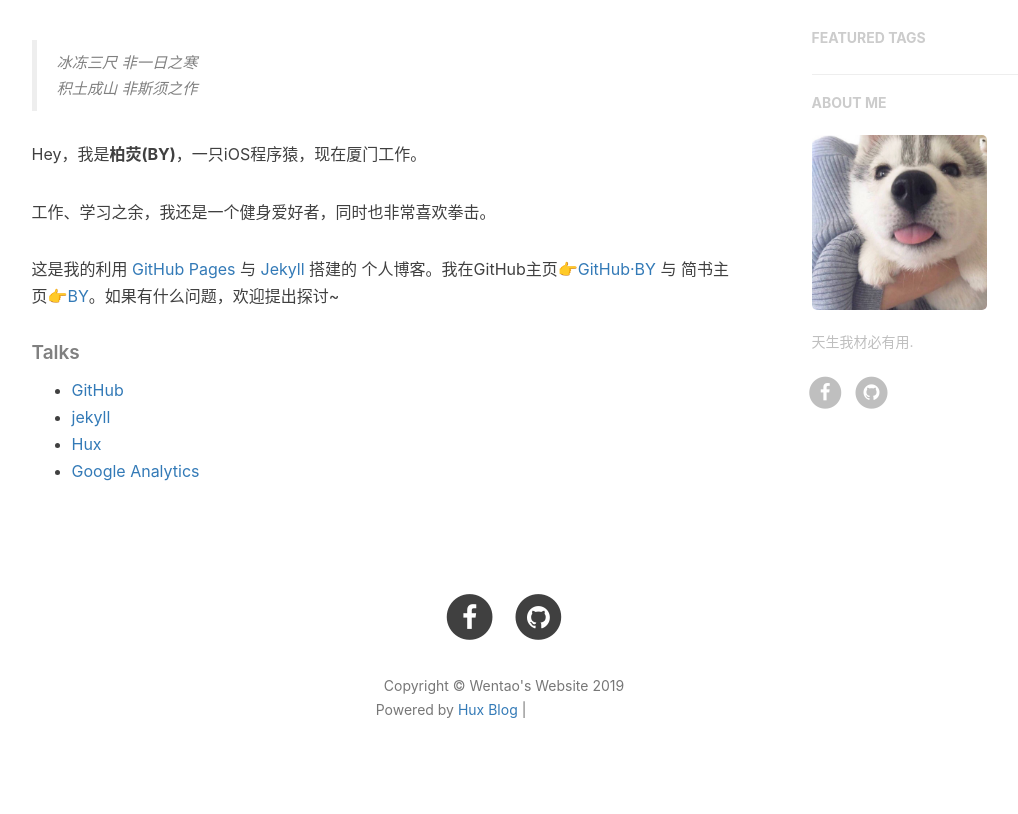
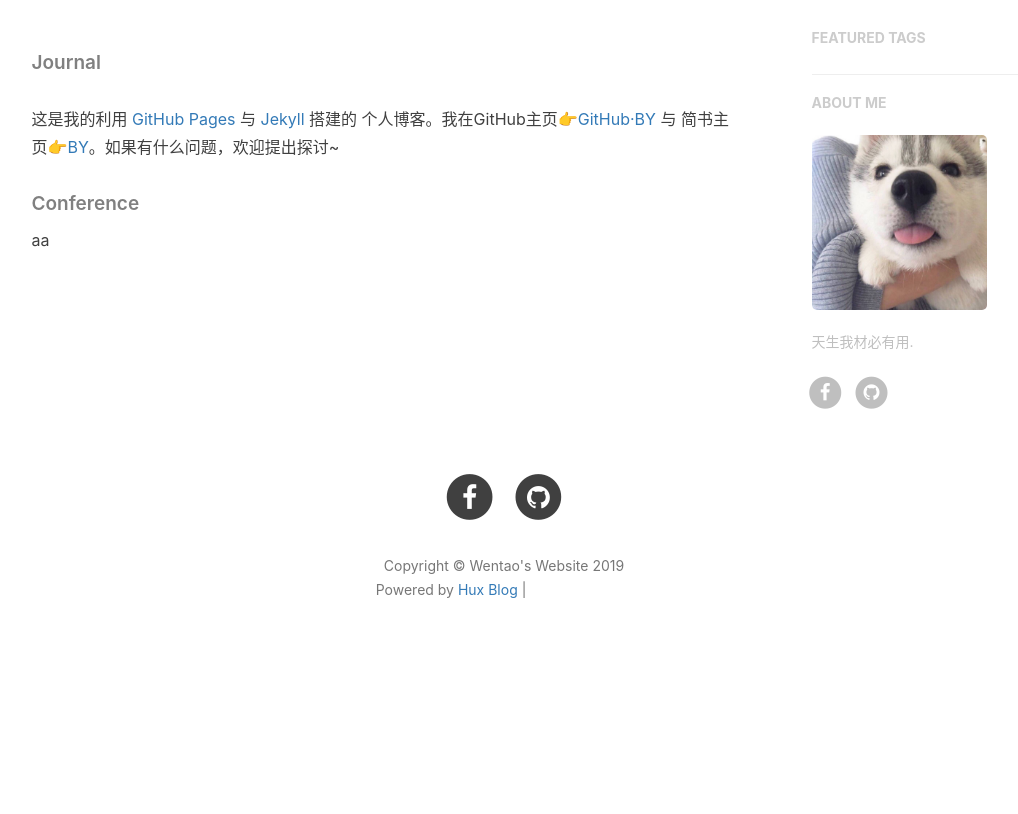
Before and after one commit to csxmt123/zhouwt612.github.io, a Jekyll site: the page built from Papers.html, in a window 1280 px wide. Shown: the part 418-1232 px from the top of the page, without its empty margins (136-1154 px from the left). Built offline with Jekyll 4.4.1, drawn with Linux system fonts in a browser that asks for light colours; nearby versions of some CDN libraries; comment, search, counter and statistics services are not loaded; after the commit the page ends 1112 px from its top, so only the background shows below that; grey boxes are pictures that could not be loaded.

Commit message:
Update Papers.html

```diff
--- a/Papers.html
+++ b/Papers.html
@@ -7,25 +7,17 @@
 
 
 <div class="zh post-container">
+    <h5>Journal</h5>
 
-    <!--copied from markdown -->
-    <blockquote><p>冰冻三尺 非一日之寒<br>
-    积土成山 非斯须之作</p></blockquote>
+    <p></p>
 
-    <p>Hey，我是<strong>柏荧(BY)</strong>，一只iOS程序猿，现在厦门工作。</p>
-
-    <p>工作、学习之余，我还是一个健身爱好者，同时也非常喜欢拳击。</p>
+    <p></p>
 
     <p>这是我的利用 <a href="https://pages.github.com/">GitHub Pages</a> 与 <a href="http://jekyll.com.cn/">Jekyll</a> 搭建的 个人博客。我在GitHub主页<a href="https://github.com/qiubaiying">👉GitHub·BY</a> 与 简书主页<a href="https://http://www.jianshu.com/u/e71990ada2fd">👉BY</a>。如果有什么问题，欢迎提出探讨~</p>
 
-    <p></p>
+    <h5>Conference</h5>
 
-    <h5>Talks</h5>
+    <p>aa</p>
 
-    <ul>
-        <li><a href="https://github.com">GitHub</a></li>
-        <li><a href="http://jekyll.com.cn/">jekyll</a></li>
-        <li><a href="http://huangxuan.me/">Hux</a></li>
-        <li><a href="https://analytics.google.com/analytics">Google Analytics</a></li>
-    </ul>
+
 </div>
```
